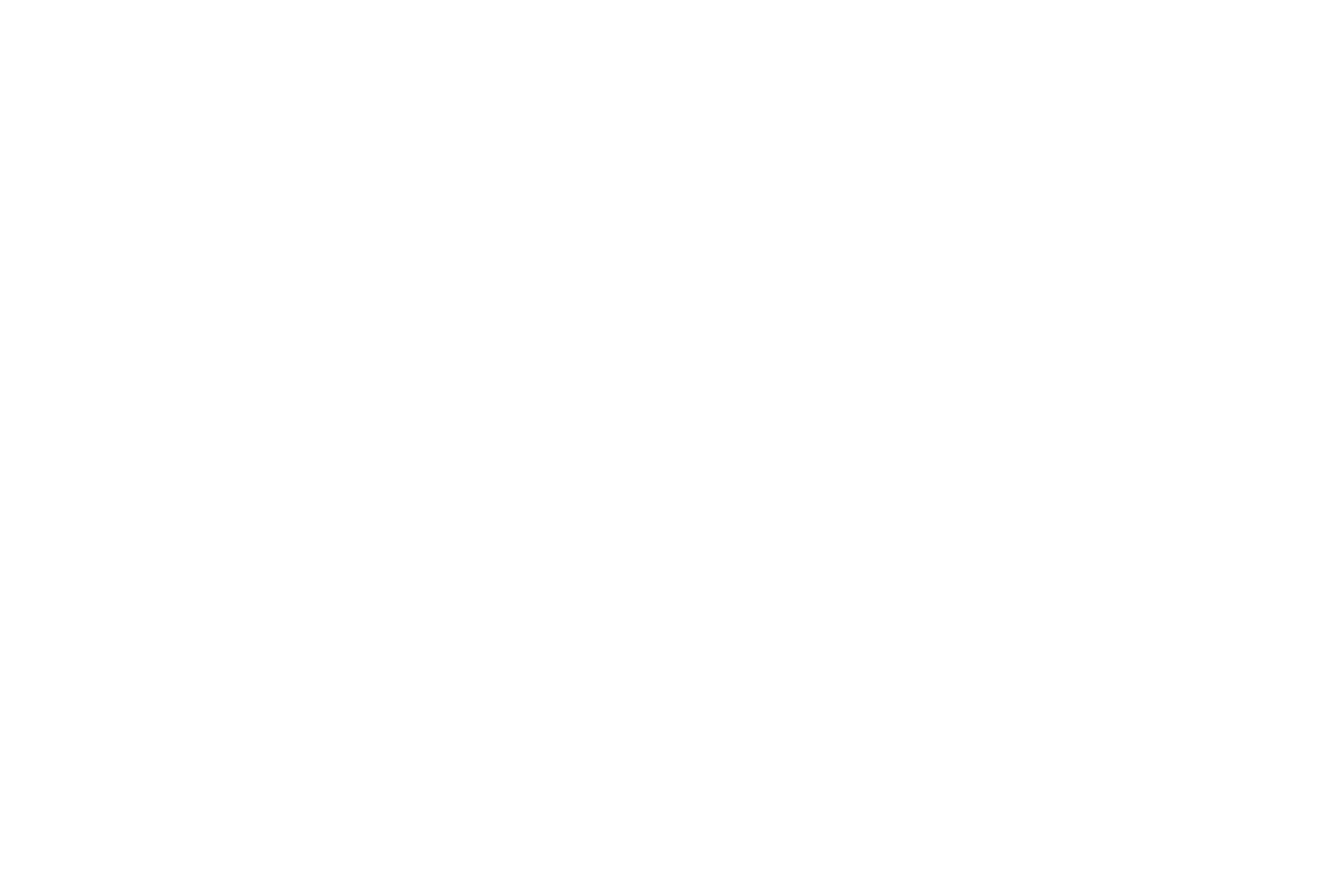
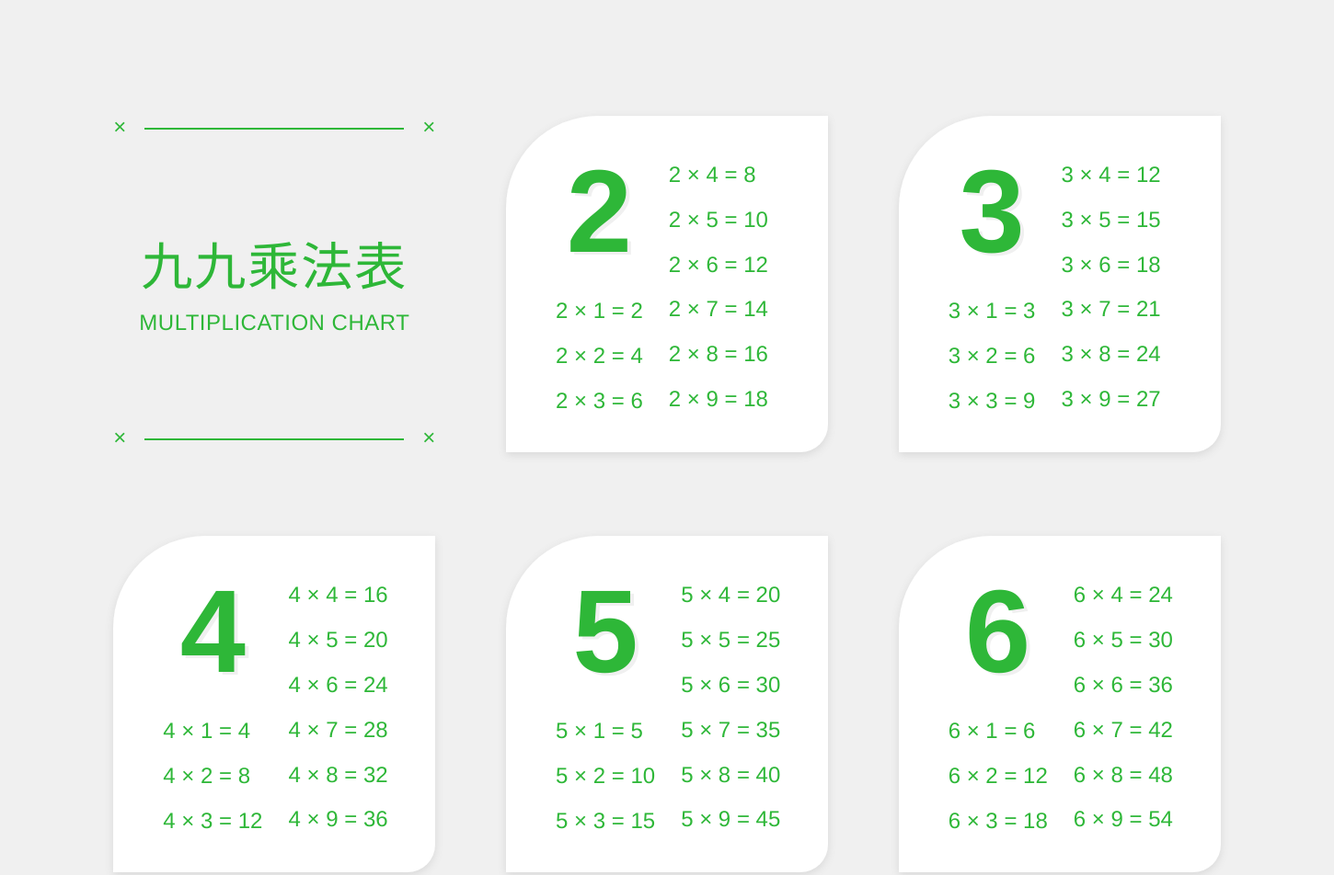
Before and after one commit to Charlenewwww/JS-multiplication-table, a plain HTML site: page index.html in a window 1280 px wide. Shown: the top 952 px of the page at 92% size, 1450 px wide, since content can reach past the window. Before the commit the page ends 800 px from the top, so only its background shows below. Drawn offline with nearby package versions, Linux system fonts and the light colour scheme.

Commit message:
js + html

```diff
--- a/index.css
+++ b/index.css
@@ -0,0 +1,109 @@
+*{
+    margin: 0;
+    padding: 0;
+}
+
+.container{
+    width: 1280px;
+    height: 1372px;
+    background: #F0F0F0 0% 0% no-repeat padding-box;
+    padding: 80px 85px;
+    margin: 0 auto;
+    display: flex;
+    justify-content: space-around;
+    align-items: center;
+    flex-wrap: wrap;
+}
+
+.title{
+    width: 350px;
+    height: 366px;
+    display: flex;
+    flex-direction: column;
+    justify-content: space-between;
+}
+
+.title-x{
+    font: normal normal normal 24px/24px Helvetica Neue;
+    letter-spacing: 0px;
+    color: #2EB738;
+    height: 28px;
+}
+
+.title-line{
+    width: 280px;
+    height: 0px;
+    border: 1px solid #2EB738;
+}
+
+.decoration-line{
+    display: flex;
+    justify-content: space-between;
+    align-items: center;
+    width: 100%;
+}
+
+.title-text{
+    text-align: center;
+    color: #2EB738;
+}
+
+.title-text.ch{
+    font-weight:500;
+    font-size: 56px;
+    line-height: 84px;
+    font-family: PingFang TC;
+    letter-spacing: 2px;
+}
+
+.title-text.en{
+    font-weight:400;
+    font-size: 24px;
+    line-height: 36px;
+    font-family: Helvetica Neue;
+    letter-spacing: 0.5px;
+}
+
+.table{
+    width: 350px;
+    height: 366px;
+    background: #FFFFFF 0% 0% no-repeat padding-box;
+    box-shadow: 0px 3px 10px #D8D8D8;
+    border-radius: 100px 0px 30px 0px;
+}
+
+.table-container{
+    margin: 40px;
+    display: inline-flex;
+    flex-flow: column wrap;
+    max-height: 90%;
+    align-content: flex-start;
+}
+
+.title-number{
+    display: inline-block;
+    font: normal normal bold 128px/128px Helvetica Neue;
+    letter-spacing: 0px;
+    color: #2EB738;
+    text-shadow: 4px 3px 0px #F0F0F0;
+    text-align: center;
+}
+
+.table-content{
+    display: flex;
+    flex-direction: column;
+    flex-wrap: wrap;
+}
+
+.table-container div{
+    width: auto;
+    font-size: 24px;
+    font-family: Helvetica Neue;
+    color: #2EB738;
+    display: inline-block;
+    padding: 10.4px 14px;
+}
+
+.table-container :nth-child(2){
+    margin-top: 20px;
+}
--- a/index.html
+++ b/index.html
@@ -1,16 +1,48 @@
 <!DOCTYPE html>
 <html lang="en">
+
 <head>
     <meta charset="UTF-8">
     <meta http-equiv="X-UA-Compatible" content="IE=edge">
     <meta name="viewport" content="width=device-width, initial-scale=1.0">
     <title>Multiplication Table</title>
     <link rel="stylesheet" href="./index.css">
-    <link rel="stylesheet" href="./index.js">
+    <!-- 引入vue -->
+    <script src="https://cdn.jsdelivr.net/npm/vue@2.6.14/dist/vue.js"></script>
 </head>
+
 <body>
-    <div>
+    <div class="container" id="app">
+        <div class="title">
+            <div class="decoration-line">
+                <p class="title-x">×</p>
+                <span class="title-line"></span>
+                <p class="title-x">×</p>
+            </div>
+            <div>
+                <p class="title-text ch">九九乘法表</p>
+                <p class="title-text en">MULTIPLICATION CHART</p>
+            </div>
+            <div class="decoration-line">
+                <p class="title-x">×</p>
+                <span class="title-line"></span>
+                <p class="title-x">×</p>
+            </div>
+        </div>
+        <div class="table" v-for="(item,key) in tableData">
+            <div class="table-container">
+                <span class="title-number">{{key}}</span>
+                    <div  v-for="arr in item">
+                        <span>{{arr[0]}}</span>
+                        <span>×</span>
+                        <span>{{arr[1]}}</span>
+                        <span>=</span>
+                        <span>{{arr[2]}}</span>
+                    </div>
+            </div>
+        </div>
+    </div>
+    <script src="./index.js"></script>
+</body>
 
-    </div>
-</body>
 </html>
--- a/index.js
+++ b/index.js
@@ -0,0 +1,18 @@
+var app = new Vue({
+    el: '#app',
+    data() {
+        return {
+            tableData:{}
+        }
+    },
+    created() {
+        const table99 = (i,j) => {
+            if(!this.tableData[i]){this.tableData[i]=[]}
+            this.tableData[i].push([i,j,i*j])
+            if (j<9) return table99(i,j+1)
+            if (i<9) return table99(i+1,1)
+        }
+       table99(2,1)
+       console.log(this.tableData)
+    }
+})
```
